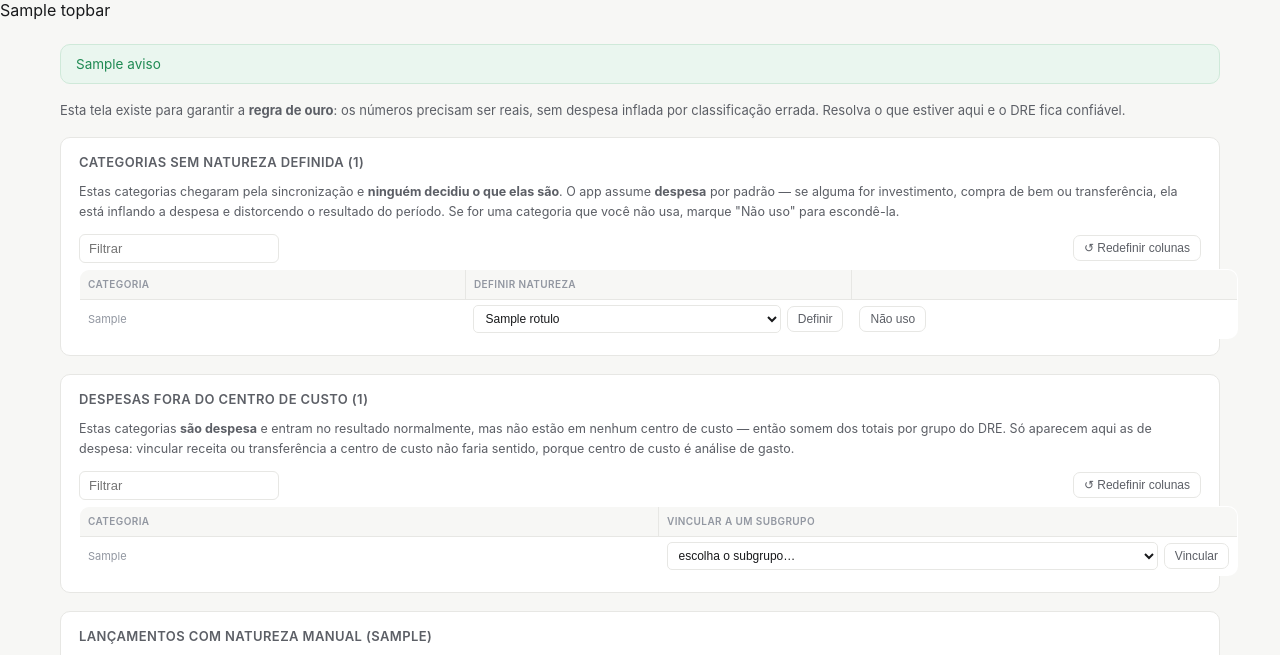
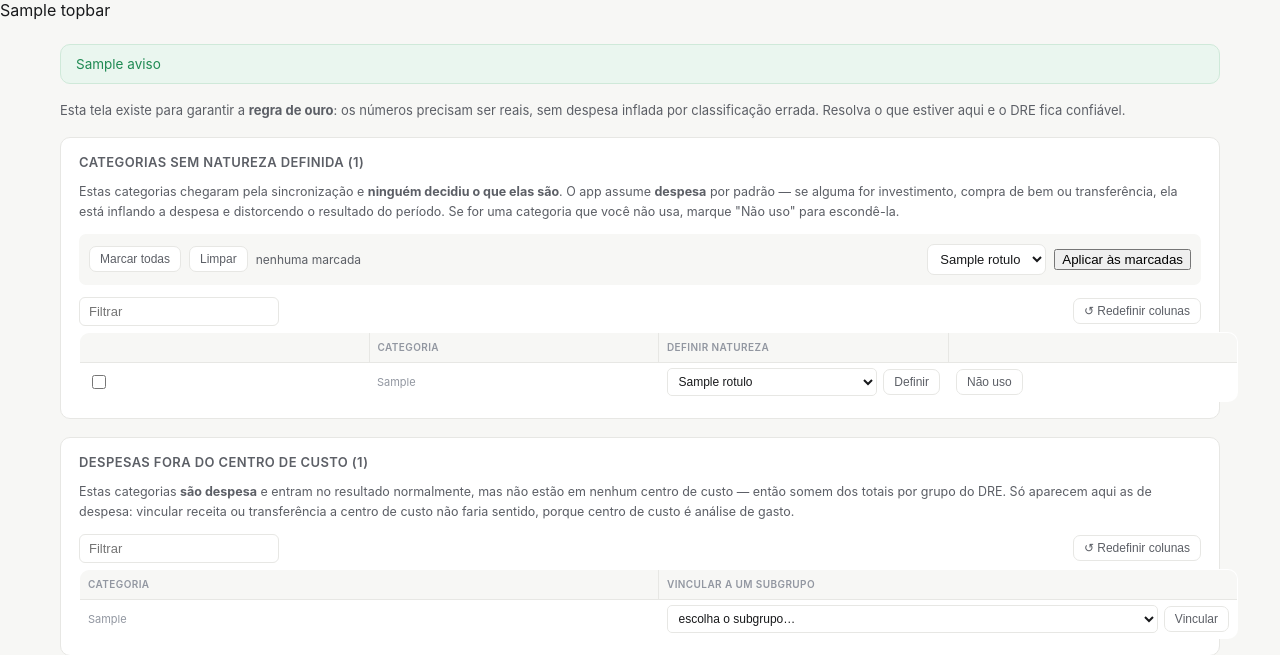
Before and after one commit to ronaldinhodelima/conferencia-cartao-brdrive, a Flask app: template templates/pendencias.html in a window 1280 px wide. Shown: the top 655 px of the page. Run offline with Flask 3, Linux system fonts and the light colour scheme; the template is opened without the code that fills it: most values are stand-ins (such as "Sample title", 1, 10 or a date in 2020); some libraries are stand-ins or nearby versions.

Commit message:
Definir natureza em lote nas pendencias
Sao 51 categorias sem natureza. A grande maioria e despesa mesmo - o risco esta
nas poucas que NAO sao (aplicacao, compra de bem, transferencia), porque essas
inflam o resultado. Decidir uma a uma gasta atencao onde nao ha risco e cansa
antes de chegar no que importa.

A tela ganha checkbox por linha, "Marcar todas"/"Limpar", contador e um seletor
de natureza que aplica a todas as marcadas de uma vez. A acao individual e o
"Nao uso" continuam onde estavam.

Detalhes que o codigo precisou ter:
- os checkboxes ficam na tabela mas pertencem ao form de lote, via atributo
  form="formLote" - assim o filtro de tabela e a acao em lote convivem sem um
  form aninhado dentro do outro, o que HTML nao permite;
- "Marcar todas" so marca linha VISIVEL: com filtro ativo, marca o que esta na
  tela e nao o resto;
- envio sem nenhuma marcada e barrado antes de sair.

pendencias_view inicializava so 'aviso'. O codigo novo escreve em 'erro', que
ficaria sem valor no GET - o mesmo UnboundLocalError que derrubou /grupos.
Corrigido antes de acontecer, e auditei as 8 views: todas inicializam o que
usam no render_template.

Co-Authored-By: Claude Opus 5 <noreply@anthropic.com>

```diff
--- a/templates/pendencias.html
+++ b/templates/pendencias.html
@@ -22,11 +22,34 @@
       ou transferência, ela está inflando a despesa e distorcendo o resultado do período.
       Se for uma categoria que você não usa, marque "Não uso" para escondê-la.
     </div>
+    {# acao em lote: a maioria destas e despesa mesmo; o que importa e separar as
+       poucas que nao sao. Decidir uma a uma gasta atencao onde nao ha risco. #}
+    <form method="post" id="formLote"
+          style="display:flex;gap:8px;align-items:center;flex-wrap:wrap;margin-bottom:12px;
+                 padding:10px;background:var(--bg);border-radius:var(--radius-sm)">
+      <input type="hidden" name="acao" value="definir_natureza_lote">
+      <button type="button" class="ver-btn" onclick="marcarTodasPendencias(true)">Marcar todas</button>
+      <button type="button" class="ver-btn" onclick="marcarTodasPendencias(false)">Limpar</button>
+      <span id="contaLote" style="font-size:12px;color:var(--ink-soft)">nenhuma marcada</span>
+      <span style="margin-left:auto;display:flex;gap:8px;align-items:center">
+        <select name="natureza" style="padding:6px 8px;font-size:13px">
+          {% for chave, rotulo in naturezas.items() %}
+          <option value="{{ chave }}" {% if chave == natureza_padrao %}selected{% endif %}>{{ rotulo }}</option>
+          {% endfor %}
+        </select>
+        <button type="submit">Aplicar às marcadas</button>
+      </span>
+    </form>
+
     <table class="compacta ajustavel" data-tabela="pend-natureza">
-      <thead><tr><th>Categoria</th><th>Definir natureza</th><th></th></tr></thead>
+      <thead><tr><th></th><th>Categoria</th><th>Definir natureza</th><th></th></tr></thead>
       <tbody>
         {% for c in pend.sem_natureza %}
         <tr>
+          <td style="width:28px">
+            {# o checkbox mora no form de lote, la em cima, via atributo form= #}
+            <input type="checkbox" class="chk-lote" form="formLote" name="categoria" value="{{ c }}">
+          </td>
           <td>
             {{ nome_categoria(c) }}
             <div style="font-size:11px;color:var(--ink-faint)">{{ c }}</div>
@@ -152,3 +175,31 @@
 {% endif %}
 
 {% endblock %}
+
+{% block scripts %}
+<script>
+  function marcarTodasPendencias(valor) {
+    // so as linhas visiveis: se houver filtro ativo, "marcar todas" respeita ele
+    document.querySelectorAll('.chk-lote').forEach(function (cb) {
+      const tr = cb.closest('tr');
+      if (tr && tr.style.display === 'none') return;
+      cb.checked = valor;
+    });
+    atualizarContaLote();
+  }
+  function atualizarContaLote() {
+    const n = document.querySelectorAll('.chk-lote:checked').length;
+    document.getElementById('contaLote').textContent =
+      n === 0 ? 'nenhuma marcada' : (n === 1 ? '1 marcada' : n + ' marcadas');
+  }
+  document.addEventListener('change', function (e) {
+    if (e.target.classList.contains('chk-lote')) atualizarContaLote();
+  });
+  document.getElementById('formLote').addEventListener('submit', function (e) {
+    if (!document.querySelectorAll('.chk-lote:checked').length) {
+      e.preventDefault();
+      alert('Marque ao menos uma categoria.');
+    }
+  });
+</script>
+{% endblock %}
```
Also changed, not shown: views/cadastros.py (+24 -1 lines).
